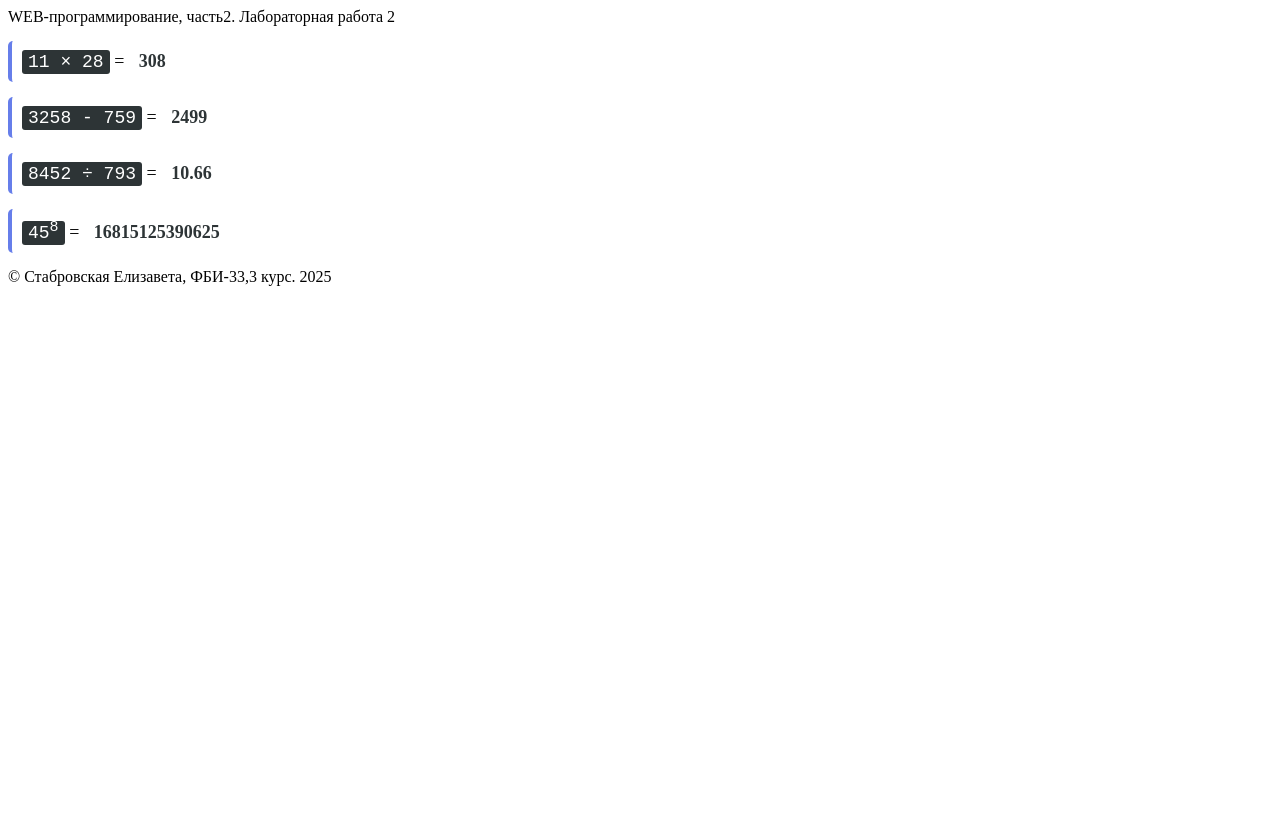
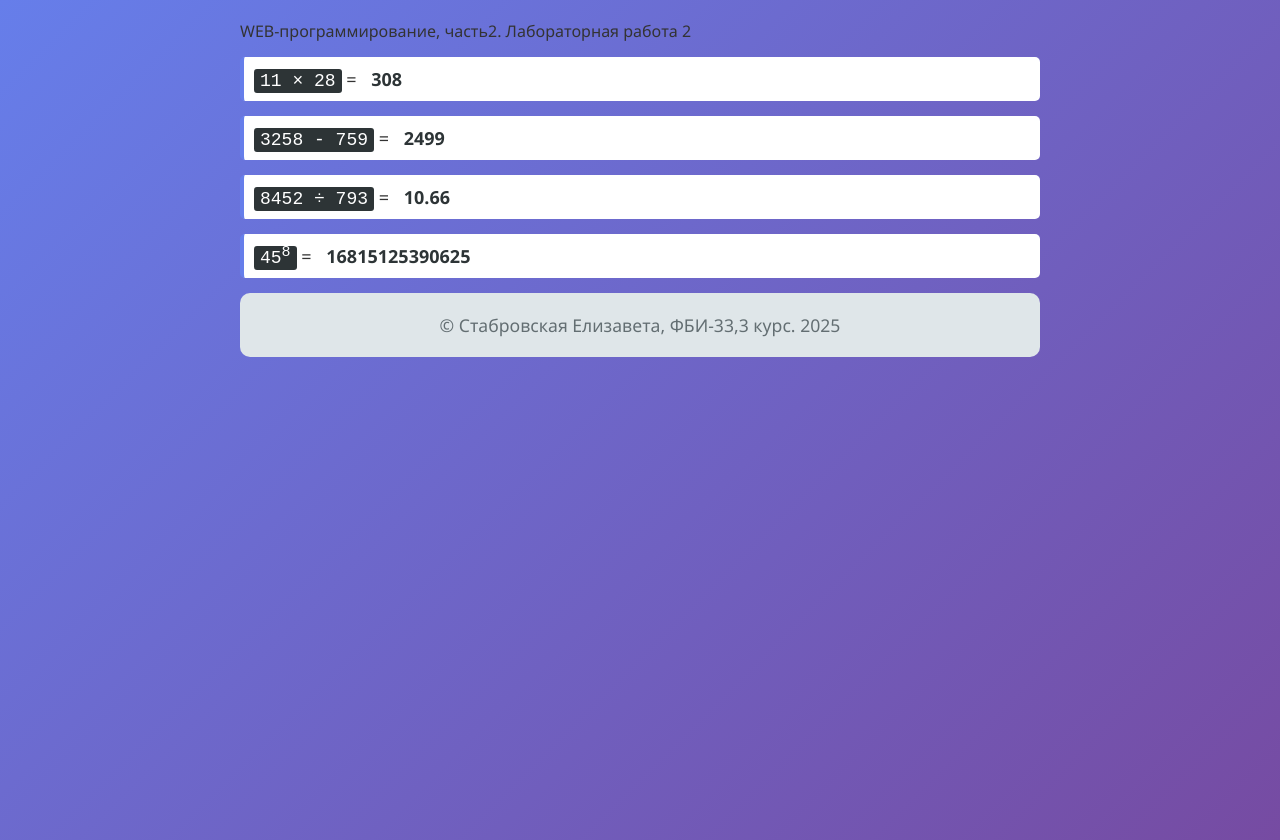
Before and after one commit to Elizaveta2894/web-back-lab, a Flask app: page /lab2/example in a window 1280 px wide. Before the commit the page ends 286 px from the top, so only its background shows below. Run offline with Flask 3, Linux system fonts and the light colour scheme.

Commit message:
Подключение стилей

```diff
--- /dev/null
+++ b/static/main.css
@@ -0,0 +1,43 @@
+.math-operation {
+            font-family: 'Courier New', monospace;
+            background: #2d3436;
+            color: white;
+            padding: 2px 6px;
+            border-radius: 3px;
+        }
+.expression {
+            font-size: 18px;
+            margin: 15px 0;
+            padding: 10px;
+            background: white;
+            border-radius: 5px;
+            border-left: 4px solid #667eea;
+        }
+.result {
+            font-weight: bold;
+            color: #2d3436;
+            margin-left: 10px;
+        }
+.superscript {
+            vertical-align: super;
+            font-size: 0.7em;
+            color: #e74c3c;
+            font-weight: bold;
+        }
+footer {
+            text-align: center;
+            padding: 20px;
+            background: #dfe6e9;
+            border-radius: 10px;
+            color: #636e72;
+            font-size: 1.1em;
+        }
+body {
+            font-family: 'Segoe UI', Tahoma, Geneva, Verdana, sans-serif;
+            max-width: 800px;
+            margin: 0 auto;
+            padding: 20px;
+            background: linear-gradient(135deg, #667eea 0%, #764ba2 100%);
+            min-height: 100vh;
+            color: #333;
+        }
--- a/templates/example.html
+++ b/templates/example.html
@@ -4,34 +4,7 @@
     <meta charset="UTF-8">
     <meta name="viewport" content="width=device-width, initial-scale=1.0">
     <title>Стабровская Елизавета. {{count}}</title>
-    <style>
-        .math-operation {
-            font-family: 'Courier New', monospace;
-            background: #2d3436;
-            color: white;
-            padding: 2px 6px;
-            border-radius: 3px;
-        }
-        .expression {
-            font-size: 18px;
-            margin: 15px 0;
-            padding: 10px;
-            background: white;
-            border-radius: 5px;
-            border-left: 4px solid #667eea;
-        }
-        .result {
-            font-weight: bold;
-            color: #2d3436;
-            margin-left: 10px;
-        }
-        .superscript {
-            vertical-align: super;
-            font-size: 0.7em;
-            color: #e74c3c;
-            font-weight: bold;
-        }
-    </style>
+    <link rel="stylesheet" href="{{url_for('static', filename='main.css')}}">
 </head>
 <body>
     <header>
```
